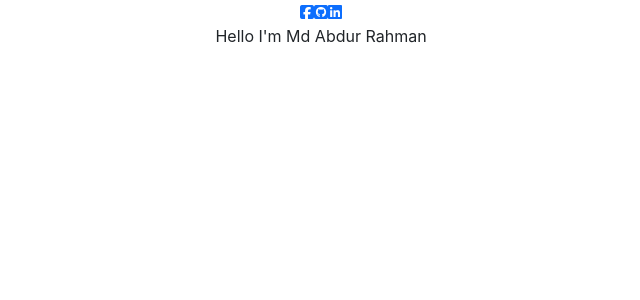
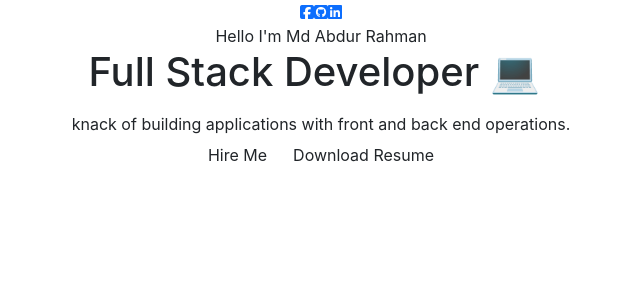
Before and after one commit to JaznanOfficial/portfolio-site, a React (Create React App) app: page / in a window 1280 px wide. Shown: the top 300 px of the page, without its empty margins (319-959 px from the left). Built offline with nearby package versions, Linux system fonts and the light colour scheme.

Commit message:
something done

```diff
--- a/src/Components/Home/Profile/Profile.js
+++ b/src/Components/Home/Profile/Profile.js
@@ -1,5 +1,6 @@
+
 import React from "react";
-import Typical from "react-typical"
+import Typical from "react-typical";
 
 const Profile = () => {
     return (
@@ -24,8 +25,28 @@ const Profile = () => {
                     </div>
                     <div className="profile-details-rols">
                         <h1>
+                            <Typical
+                                loop={Infinity}
+                                steps={[
+                                    "Passionate Developer ❤️ ", 1000,
+                                    "Full Stack Developer 💻", 1000,
+                                    "Mern Stack Developer  👨‍💻 ", 1000,
+                                    "Strongly Front-end Developer  💪 ", 1000,
+                                    "React Developer  🌺 ", 1000,
+                                ]}
+                                wrapper="p"
+                            />
                         </h1>
+                        <span className="profile-role-tagline">knack of building applications with front and back end operations.</span>
                     </div>
+                    <div className="profile-options">
+                        <button className='btn primary-btn'>Hire Me</button>
+                        <a href="md-abdur-rahman-resume.pdf" download='md-abdur-rahman-resume.pdf'><button className='btn highlighted-btn'>Download Resume</button>
+                        </a>
+                    </div>
+                </div>
+                <div className="profile-picture">
+
                 </div>
             </div>
         </div>
```
Also changed, not shown: 1 other file (tests, documents, lock files or other folders).
